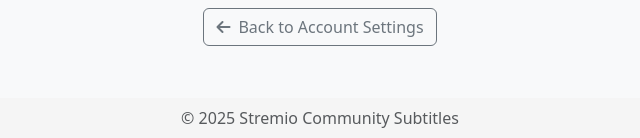
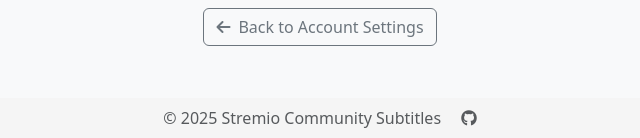
Before and after one commit to skoruppa/stremio-community-subtitles, a Flask app: page /change-password in a window 1280 px wide. Shown: the part 662-800 px from the top of the page, without its empty margins (320-960 px from the left). Run offline with Flask 3, Linux system fonts and the light colour scheme; the visitor is signed in with stand-in values (Sample User, id 1); some libraries are stand-ins or nearby versions.

Commit message:
add github link to the footer

```diff
--- a/templates/base.html
+++ b/templates/base.html
@@ -86,6 +86,9 @@
     <footer class="footer">
         <div class="container">
             <span class="text-muted">© {{ current_year|default(2025) }} Stremio Community Subtitles</span>
+            <a href="https://github.com/skoruppa/stremio-community-subtitles" target="_blank" class="text-muted ms-3">
+                <i class="fab fa-github"></i>
+            </a>
         </div>
     </footer>
 
```
